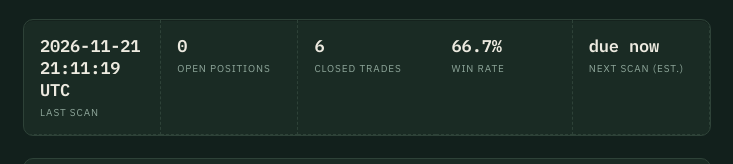
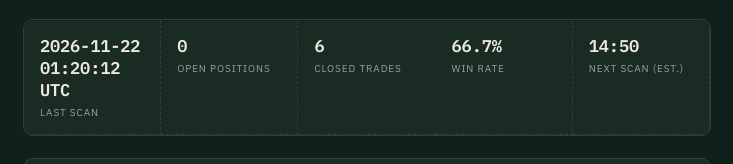
Before and after one commit to Albertson256323/ict-desk, a plain HTML site: page docs/index.html in a window 1280 px wide. Shown: the part 167-331 px from the top of the page, 273-1006 px from the left. Drawn offline with Linux system fonts and the light colour scheme.

Commit message:
Scan update 2026-11-22 01:20 UTC

```diff
--- a/docs/index.html
+++ b/docs/index.html
@@ -149,7 +149,7 @@
     <div class="stat-strip">
 
         <div class="stat-tile">
-            <span class="stat-value">2026-11-21 21:11:19 UTC</span>
+            <span class="stat-value">2026-11-22 01:20:12 UTC</span>
             <span class="stat-label">LAST SCAN</span>
         </div>
 
@@ -300,7 +300,7 @@
 
     <script>
     (function() {
-        var lastScan = new Date("2026-11-21T21:11:19Z");
+        var lastScan = new Date("2026-11-22T01:20:12Z");
         var intervalMs = 15 * 60 * 1000;
         var el = document.getElementById('countdown');
         if (!el || isNaN(lastScan.getTime())) return;
```
